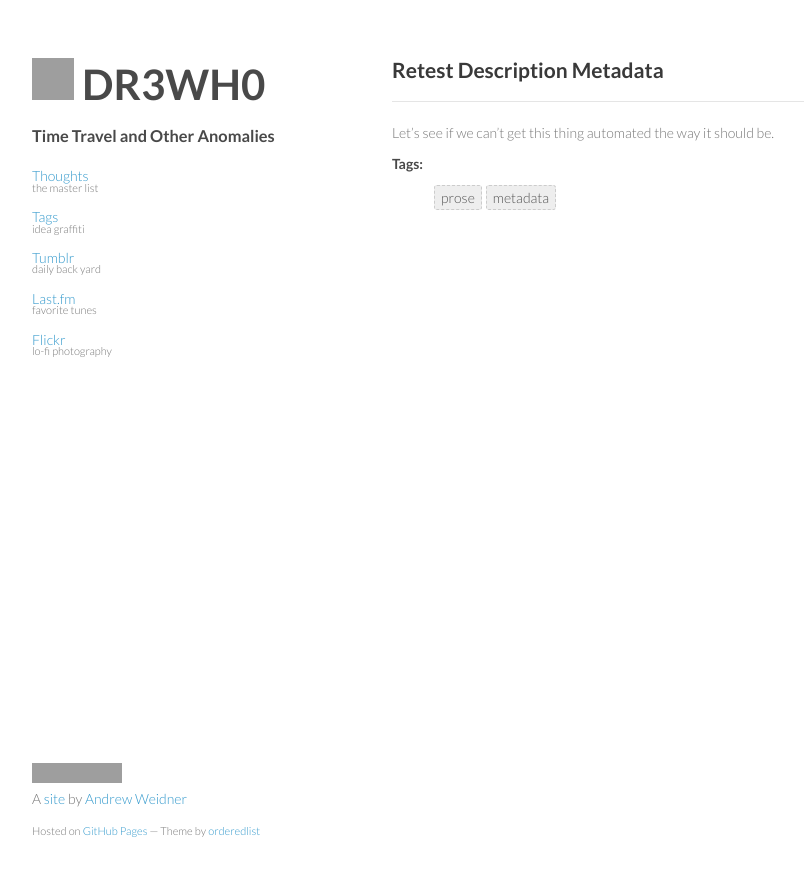
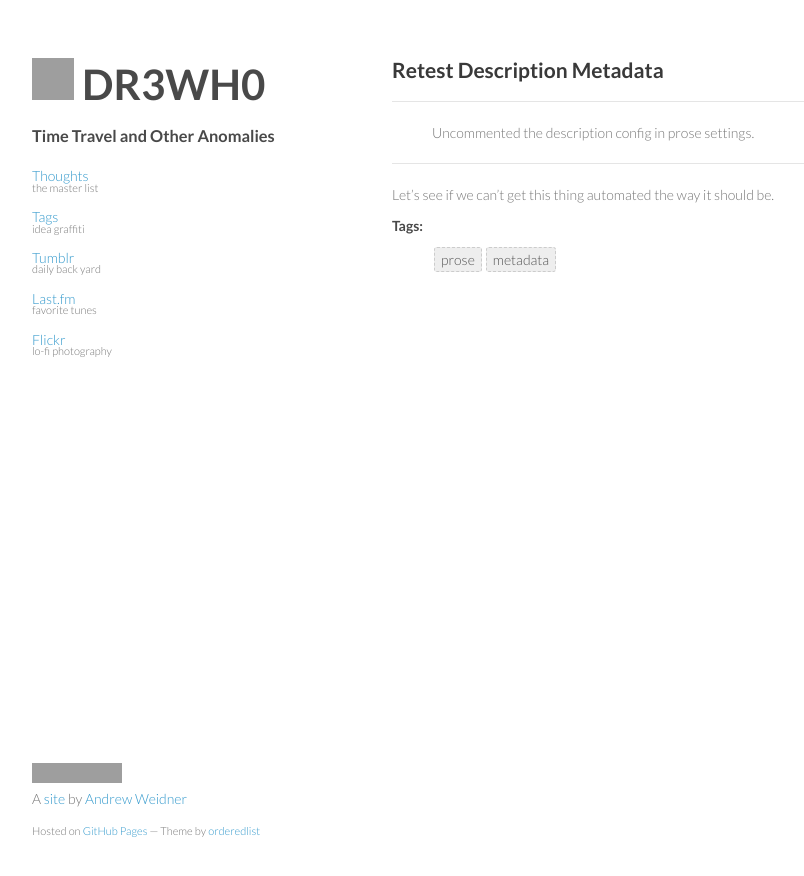
Before and after one commit to drewhop/drewhop.github.io, a Jekyll site: the page built from _posts/2013-07-27-retest-description-metadata.md, in a window 1280 px wide. Shown: the top 876 px of the page, without its empty margins (178-982 px from the left). Built offline with Jekyll 4.4.1, drawn with Linux system fonts in a browser that asks for light colours; Markdown is read by kramdown in place of the engine named in the settings; comment, search, counter and statistics services are not loaded; grey boxes are pictures that could not be loaded.

Commit message:
Created 2013-07-27-retest-description-metadata.md

```diff
--- a/_posts/2013-07-27-retest-description-metadata.md
+++ b/_posts/2013-07-27-retest-description-metadata.md
@@ -2,7 +2,7 @@
 layout: post
 published: true
 title: Retest Description Metadata
-description: null
+description: Uncommented the description config in prose settings.
 tags: prose metadata
 ---
 
```
